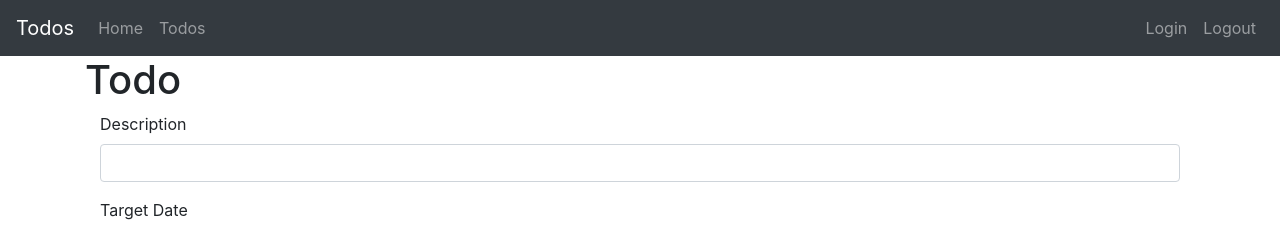
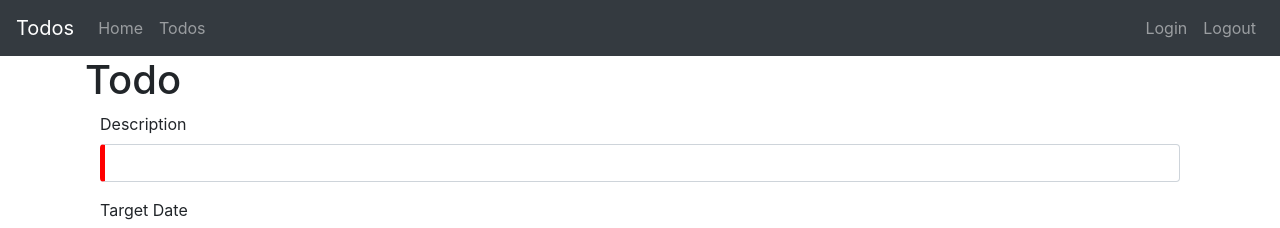
Before and after one commit to MarijaStanic/tasks-auth-jwt-ui, an Angular app: page /todo/1 in a window 1280 px wide. Shown: the top 228 px of the page. Built offline with nearby package versions, Linux system fonts and the light colour scheme; no server answers.

Commit message:
Add validation messages

```diff
--- a/src/app/todos/todo/todo.component.css
+++ b/src/app/todos/todo/todo.component.css
@@ -0,0 +1,3 @@
+.ng-invalid:not(form) { /* automatically added by angular on invalid fields */
+    border-left: 5px solid red;
+}
--- a/src/app/todos/todo/todo.component.html
+++ b/src/app/todos/todo/todo.component.html
@@ -1,14 +1,20 @@
 <h1>Todo</h1>
 <div class="container">
+    <div class="alert alert=warning" *ngIf="todoForm.dirty && todoForm.invalid">Please enter valid values</div>
+    <div class="alert alert=warning" *ngIf="todoForm.dirty && targetDate.invalid">Please enter valid target date</div>
+    <div class="alert alert=warning" *ngIf="todoForm.dirty && description.invalid">Please enter at least 5 characters in
+        the descriptiom</div>
     <form (ngSubmit)="!todoForm.invalid && save()" #todoForm="ngForm">
         <fieldset class="form-group">
             <label>Description</label>
-            <input type="text" class="form-control" name="description" required minlength="5" [(ngModel)]="todo.description">
+            <input type="text" class="form-control" name="description" required minlength="5"
+                [(ngModel)]="todo.description" #description="ngModel">
         </fieldset>
         <fieldset class="form-group">
             <label>Target Date</label>
             <input type="date" class="form-control" name="targetDate" required
-                [ngModel]="todo.targetDate | date:'yyy-MM-dd'" (ngModelChange)="todo.targetDate = $event">
+                [ngModel]="todo.targetDate | date:'yyy-MM-dd'" #targetDate="ngModel"
+                (ngModelChange)="todo.targetDate = $event">
         </fieldset>
         <button type="submit" class="btn btn-success">Save</button>
     </form>
```
